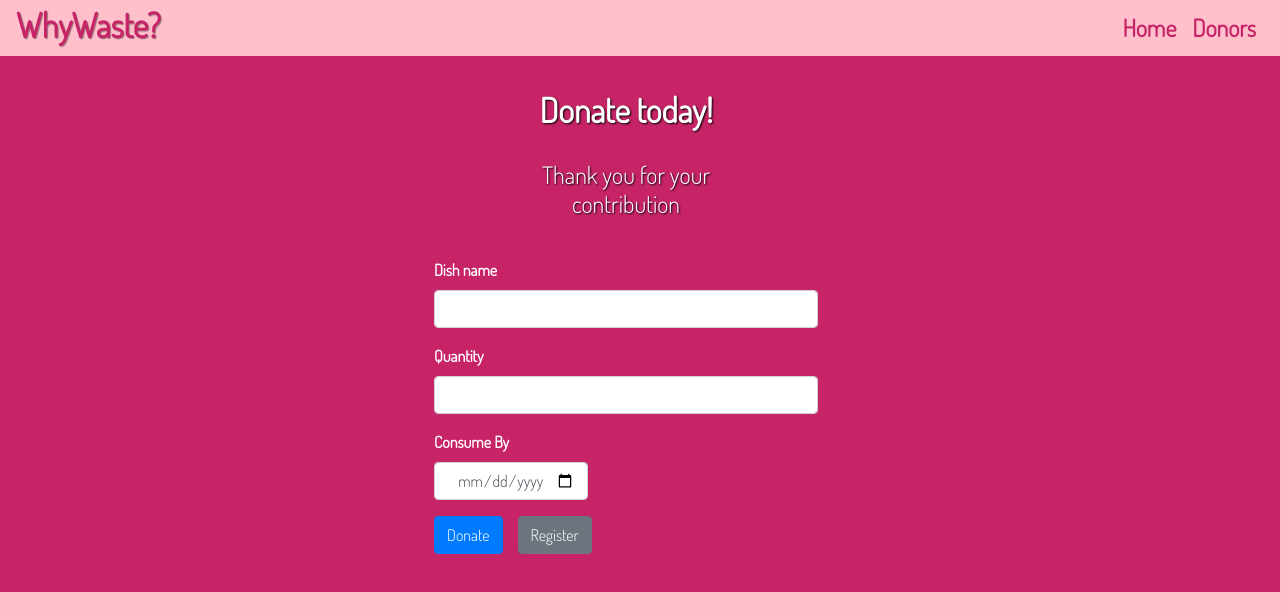
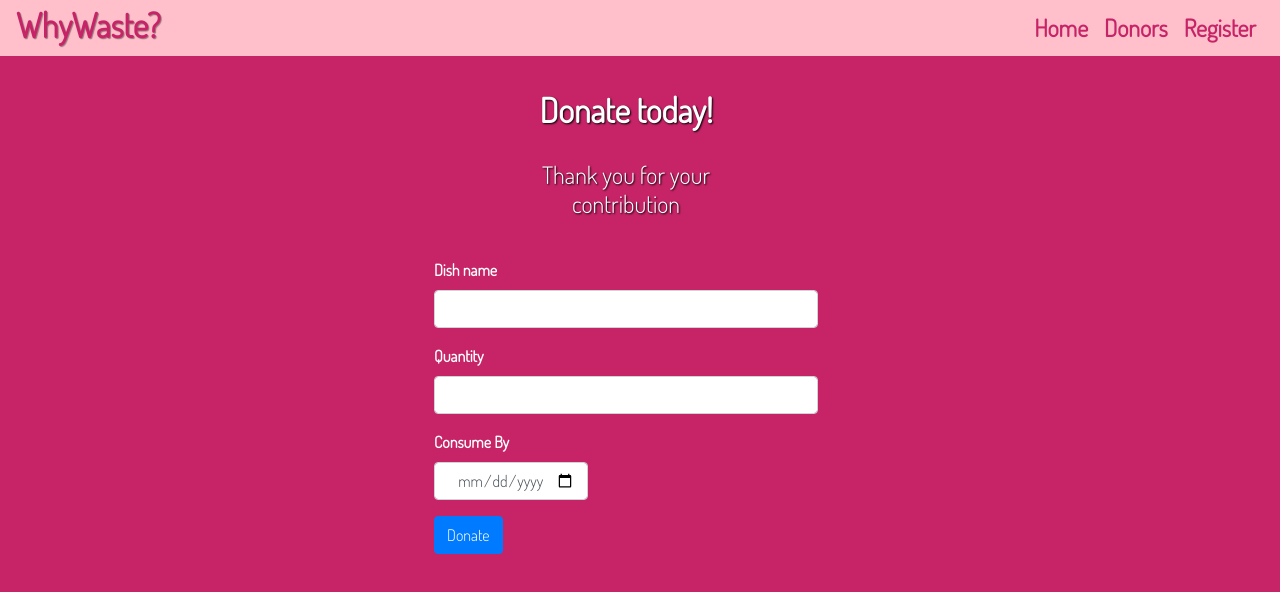
Before and after one commit to Codenatics/why-waste-frontend, a React (Create React App) app: page /Donate in a window 1280 px wide. Shown: the top 592 px of the page. Built offline with nearby package versions, Linux system fonts and the light colour scheme.

Commit message:
register and donate minor changes

```diff
--- a/src/App.js
+++ b/src/App.js
@@ -13,6 +13,7 @@ function App() {
       <Route exact path="/Donate" component={Donate} />
       <Route exact path="/Register" component={Register} />
       <Route exact path="/" component={LandingPage} />
+
     </Switch>
   );
 }
--- a/src/components/SearchResults.js
+++ b/src/components/SearchResults.js
@@ -40,7 +40,7 @@ function SearchResults(props) {
             </div>
             <Modal open={modalIsOpen} onClose={isClosed}>
                 <div className="container-modal">
-                <h1>Restaurant Details</h1>
+                <h1>Please collect your meal at :</h1>
                 <br></br>
                 <h5>The Market Place</h5>
                 <h5>Bolton</h5>
--- a/src/components/Toolbar.js
+++ b/src/components/Toolbar.js
@@ -18,6 +18,7 @@ function Toolbar(props) {
                     <ul>
                         <li><a href="/">Home</a></li>
                         <li><a href="/">Donors</a></li>
+                        <li><a href="/register">Register</a></li>
                     </ul>
                 </div>
             </nav>
--- a/src/components/pages/Donate.js
+++ b/src/components/pages/Donate.js
@@ -57,7 +57,6 @@ function Donate(props) {
                 </div>
 
                 <button type="text" class="btn btn-primary" onClick={handleSaveClick}>Donate</button>
-                <Link to="/Register"><button type="submit" class="btn btn-secondary">Register</button></Link>
             </form>}
 
         </React.Fragment>
--- a/src/components/pages/Register.js
+++ b/src/components/pages/Register.js
@@ -42,6 +42,7 @@ function Register() {
                     </div>
                 </div>
                 <button type="submit" class="btn btn-primary">Save</button>
+
             </form>
         </React.Fragment>
     )
```
